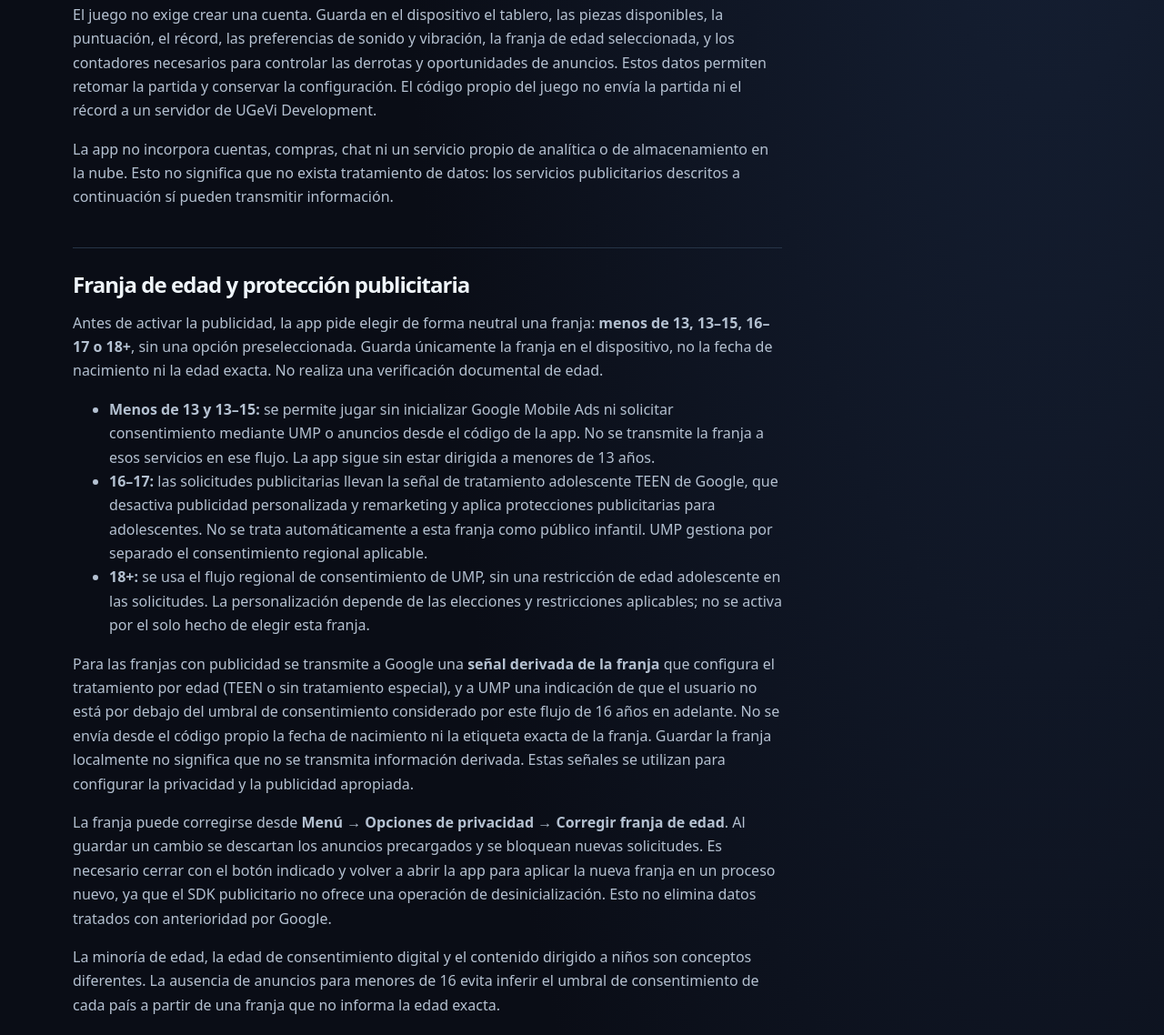
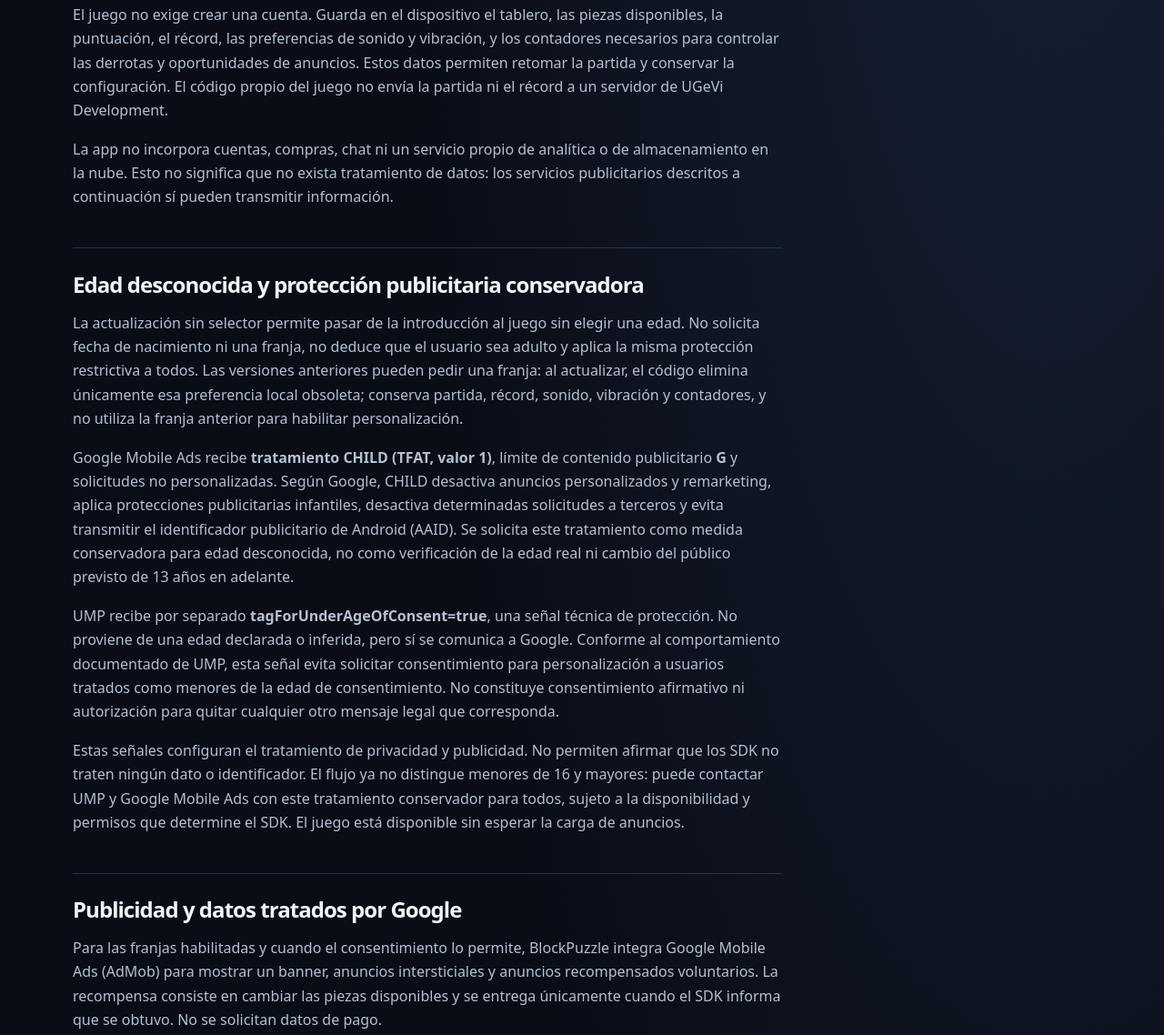
Before and after one commit to Lauta-cyber/ugevi-development-site, a plain HTML site: page privacy/blockpuzzle.html in a window 1280 px wide. Shown: the part 686-1824 px from the top of the page at 91% size. Drawn offline with Linux system fonts and the light colour scheme.

Commit message:
Update BlockPuzzle privacy for conservative unknown-age advertising

```diff
--- a/privacy/blockpuzzle.html
+++ b/privacy/blockpuzzle.html
@@ -19,24 +19,22 @@
 <p>BlockPuzzle para Android (<strong>com.ugevi.blockpuzzle</strong>) es un juego de <strong>UGeVi Development</strong>, Argentina. Responsable: <strong>LAUTARO EZEQUIEL URQUIZA</strong>. Contacto para consultas y solicitudes de privacidad: <a href="mailto:ugevidevelopment@gmail.com">ugevidevelopment@gmail.com</a>.</p>
 <p>Esta política corresponde exclusivamente a BlockPuzzle. No sustituye la política de otros productos del desarrollador.</p></section>
 <section><h2>Partida y preferencias locales</h2>
-<p>El juego no exige crear una cuenta. Guarda en el dispositivo el tablero, las piezas disponibles, la puntuación, el récord, las preferencias de sonido y vibración, la franja de edad seleccionada, y los contadores necesarios para controlar las derrotas y oportunidades de anuncios. Estos datos permiten retomar la partida y conservar la configuración. El código propio del juego no envía la partida ni el récord a un servidor de UGeVi Development.</p>
+<p>El juego no exige crear una cuenta. Guarda en el dispositivo el tablero, las piezas disponibles, la puntuación, el récord, las preferencias de sonido y vibración, y los contadores necesarios para controlar las derrotas y oportunidades de anuncios. Estos datos permiten retomar la partida y conservar la configuración. El código propio del juego no envía la partida ni el récord a un servidor de UGeVi Development.</p>
 <p>La app no incorpora cuentas, compras, chat ni un servicio propio de analítica o de almacenamiento en la nube. Esto no significa que no exista tratamiento de datos: los servicios publicitarios descritos a continuación sí pueden transmitir información.</p></section>
-<section><h2>Franja de edad y protección publicitaria</h2>
-<p>Antes de activar la publicidad, la app pide elegir de forma neutral una franja: <strong>menos de 13, 13–15, 16–17 o 18+</strong>, sin una opción preseleccionada. Guarda únicamente la franja en el dispositivo, no la fecha de nacimiento ni la edad exacta. No realiza una verificación documental de edad.</p>
-<ul><li><strong>Menos de 13 y 13–15:</strong> se permite jugar sin inicializar Google Mobile Ads ni solicitar consentimiento mediante UMP o anuncios desde el código de la app. No se transmite la franja a esos servicios en ese flujo. La app sigue sin estar dirigida a menores de 13 años.</li>
-<li><strong>16–17:</strong> las solicitudes publicitarias llevan la señal de tratamiento adolescente TEEN de Google, que desactiva publicidad personalizada y remarketing y aplica protecciones publicitarias para adolescentes. No se trata automáticamente a esta franja como público infantil. UMP gestiona por separado el consentimiento regional aplicable.</li>
-<li><strong>18+:</strong> se usa el flujo regional de consentimiento de UMP, sin una restricción de edad adolescente en las solicitudes. La personalización depende de las elecciones y restricciones aplicables; no se activa por el solo hecho de elegir esta franja.</li></ul>
-<p>Para las franjas con publicidad se transmite a Google una <strong>señal derivada de la franja</strong> que configura el tratamiento por edad (TEEN o sin tratamiento especial), y a UMP una indicación de que el usuario no está por debajo del umbral de consentimiento considerado por este flujo de 16 años en adelante. No se envía desde el código propio la fecha de nacimiento ni la etiqueta exacta de la franja. Guardar la franja localmente no significa que no se transmita información derivada. Estas señales se utilizan para configurar la privacidad y la publicidad apropiada.</p>
-<p>La franja puede corregirse desde <strong>Menú → Opciones de privacidad → Corregir franja de edad</strong>. Al guardar un cambio se descartan los anuncios precargados y se bloquean nuevas solicitudes. Es necesario cerrar con el botón indicado y volver a abrir la app para aplicar la nueva franja en un proceso nuevo, ya que el SDK publicitario no ofrece una operación de desinicialización. Esto no elimina datos tratados con anterioridad por Google.</p>
-<p>La minoría de edad, la edad de consentimiento digital y el contenido dirigido a niños son conceptos diferentes. La ausencia de anuncios para menores de 16 evita inferir el umbral de consentimiento de cada país a partir de una franja que no informa la edad exacta.</p></section>
+<section><h2>Edad desconocida y protección publicitaria conservadora</h2>
+<p>La actualización sin selector permite pasar de la introducción al juego sin elegir una edad. No solicita fecha de nacimiento ni una franja, no deduce que el usuario sea adulto y aplica la misma protección restrictiva a todos. Las versiones anteriores pueden pedir una franja: al actualizar, el código elimina únicamente esa preferencia local obsoleta; conserva partida, récord, sonido, vibración y contadores, y no utiliza la franja anterior para habilitar personalización.</p>
+<p>Google Mobile Ads recibe <strong>tratamiento CHILD (TFAT, valor 1)</strong>, límite de contenido publicitario <strong>G</strong> y solicitudes no personalizadas. Según Google, CHILD desactiva anuncios personalizados y remarketing, aplica protecciones publicitarias infantiles, desactiva determinadas solicitudes a terceros y evita transmitir el identificador publicitario de Android (AAID). Se solicita este tratamiento como medida conservadora para edad desconocida, no como verificación de la edad real ni cambio del público previsto de 13 años en adelante.</p>
+<p>UMP recibe por separado <strong>tagForUnderAgeOfConsent=true</strong>, una señal técnica de protección. No proviene de una edad declarada o inferida, pero sí se comunica a Google. Conforme al comportamiento documentado de UMP, esta señal evita solicitar consentimiento para personalización a usuarios tratados como menores de la edad de consentimiento. No constituye consentimiento afirmativo ni autorización para quitar cualquier otro mensaje legal que corresponda.</p>
+<p>Estas señales configuran el tratamiento de privacidad y publicidad. No permiten afirmar que los SDK no traten ningún dato o identificador. El flujo ya no distingue menores de 16 y mayores: puede contactar UMP y Google Mobile Ads con este tratamiento conservador para todos, sujeto a la disponibilidad y permisos que determine el SDK. El juego está disponible sin esperar la carga de anuncios.</p>
+</section>
 <section><h2>Publicidad y datos tratados por Google</h2>
 <p>Para las franjas habilitadas y cuando el consentimiento lo permite, BlockPuzzle integra Google Mobile Ads (AdMob) para mostrar un banner, anuncios intersticiales y anuncios recompensados voluntarios. La recompensa consiste en cambiar las piezas disponibles y se entrega únicamente cuando el SDK informa que se obtuvo. No se solicitan datos de pago.</p>
-<p>Según la documentación de Google Mobile Ads, el SDK recopila y comparte automáticamente datos como la dirección IP (que puede utilizarse para estimar una ubicación general), interacciones con la app y los anuncios, información de diagnóstico y rendimiento, e identificadores del dispositivo o de la cuenta, incluido el identificador publicitario de Android cuando esté disponible. Las finalidades incluyen publicidad, medición y análisis, y prevención del fraude. La disponibilidad y el uso de ciertos datos y anuncios dependen de la configuración, las elecciones de privacidad y las restricciones aplicables.</p>
+<p>Según la documentación de Google Mobile Ads, el SDK recopila y comparte automáticamente datos como la dirección IP (que puede utilizarse para estimar una ubicación general), interacciones con la app y los anuncios, información de diagnóstico y rendimiento, e identificadores del dispositivo o de la cuenta, incluido App Set ID u otros identificadores según el servicio y sus restricciones. El tratamiento CHILD configurado impide transmitir AAID en estas solicitudes; no se promete que desactive todos los demás identificadores. Las finalidades incluyen publicidad, medición y análisis, y prevención del fraude. La disponibilidad y el uso de ciertos datos y anuncios dependen de la configuración, las elecciones de privacidad y las restricciones aplicables.</p>
 <p>Google indica que los datos recogidos por este SDK se cifran en tránsito mediante TLS. No hay adaptadores de otras redes de mediación ni SDK de Firebase incorporados en la configuración actual del proyecto.</p>
 <p>Podés consultar la <a href="https://policies.google.com/privacy?hl=es">política de privacidad de Google</a>, <a href="https://policies.google.com/technologies/partner-sites?hl=es">cómo usa Google la información de aplicaciones que utilizan sus servicios</a> y la <a href="https://developers.google.com/admob/android/privacy/play-data-disclosure?hl=es">declaración de datos de Google Mobile Ads para Android</a>.</p></section>
 <section><h2>Consentimiento y opciones de privacidad</h2>
 <p>La app utiliza Google User Messaging Platform (UMP) para actualizar el estado de consentimiento y mostrar los mensajes que correspondan a la región y a la configuración de AdMob. UMP trata las elecciones y la información técnica necesaria para ese proceso. La app consulta al SDK si puede solicitar anuncios antes de hacerlo.</p>
-<p>El menú de pausa ofrece siempre <strong>Opciones de privacidad</strong> para consultar y corregir la franja. Cuando UMP indica que corresponde, esa sección también ofrece <strong>Consentimiento de anuncios</strong> para volver a abrir el formulario y revisar tus elecciones. La disponibilidad y el contenido del formulario dependen de Google y de los mensajes configurados. Cambiar una elección no equivale a borrar información ya tratada por Google.</p>
+<p>Cuando UMP indica que se requiere un acceso de privacidad, el menú de pausa ofrece <strong>Opciones de privacidad</strong> para volver a abrir el formulario de Google y revisar las elecciones disponibles. Se conserva la consulta de estado, la presentación de formularios que el SDK considere necesarios y la comprobación de si se pueden solicitar anuncios. Con la protección UMP para menores de consentimiento, algunos formularios pueden no corresponder y no mostrarse; no se interpreta eso, ni canRequestAds(), como una aceptación. La disponibilidad y el contenido dependen de Google, las restricciones aplicables y los mensajes configurados en AdMob. El enlace a esta política sigue disponible en el menú. Cambiar una elección no equivale a borrar información ya tratada por Google.</p>
 <p>También podés gestionar el identificador publicitario y las opciones de publicidad desde los ajustes de Android o de Google, según el dispositivo. El interruptor Sonido de BlockPuzzle controla únicamente el audio propio del juego; no cambia el audio ni las opciones de privacidad de los anuncios.</p></section>
 <section><h2>Permisos y servicios del dispositivo</h2>
 <p>El juego utiliza conexión a Internet y el estado de red para los anuncios y el consentimiento, y el permiso de vibración para los efectos hápticos opcionales. Los componentes de Google incorporan permisos de identificadores publicitarios y servicios publicitarios de Android, además de permisos técnicos para su funcionamiento. No se solicitan permisos de cámara, micrófono, contactos, ubicación precisa ni acceso general a archivos.</p>
```
